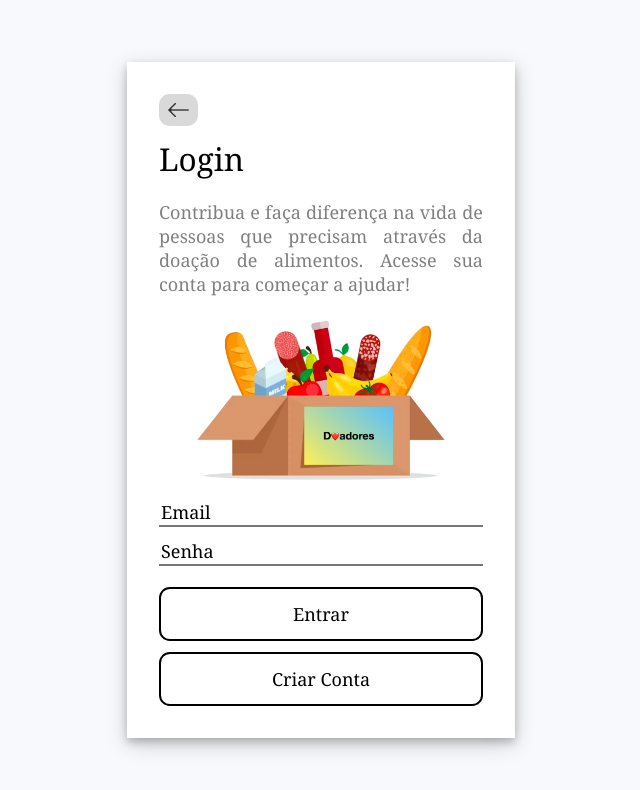
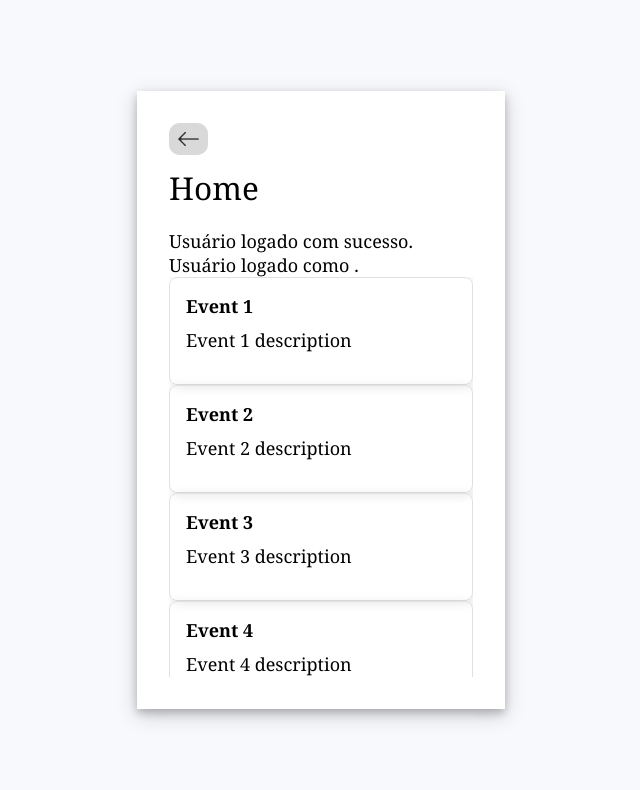
Before and after one commit to izaias-saturnino/tf-engenharia-software, a React (Create React App) app in the folder client-app/: page / in a window 1280 px wide. Shown: the top 790 px of the page, without its empty margins (319-959 px from the left). Built offline with nearby package versions, Linux system fonts and the light colour scheme.

Commit message:
rerouting fix

```diff
--- a/client-app/src/routes.js
+++ b/client-app/src/routes.js
@@ -50,6 +50,10 @@ const router = createBrowserRouter([
     path: "/donations",
     element: <Donations/>
   },
+  // {
+  //   path: "*",
+  //   element: <NotFound/>
+  // },
 ])
 
 const Router = (props) => {
--- a/client-app/src/routes/Home.js
+++ b/client-app/src/routes/Home.js
@@ -57,9 +57,9 @@ const Home = (props) => {
         window.history.back();
     };
 
-    if (state.username === undefined) {
-        return <Login/>;
-    }
+    // if (state.username === undefined) {
+    //     return <Login/>;
+    // }
 
     return (
         <div className="app">
```
